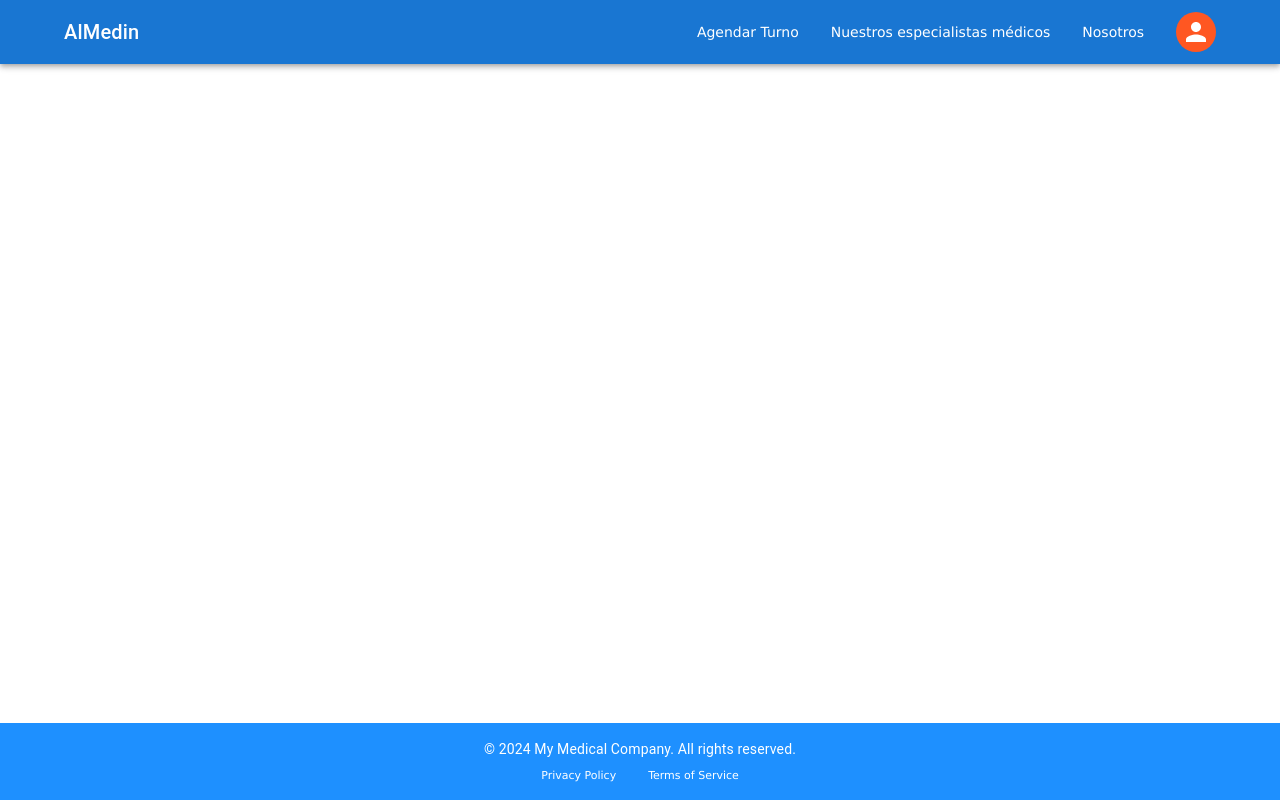
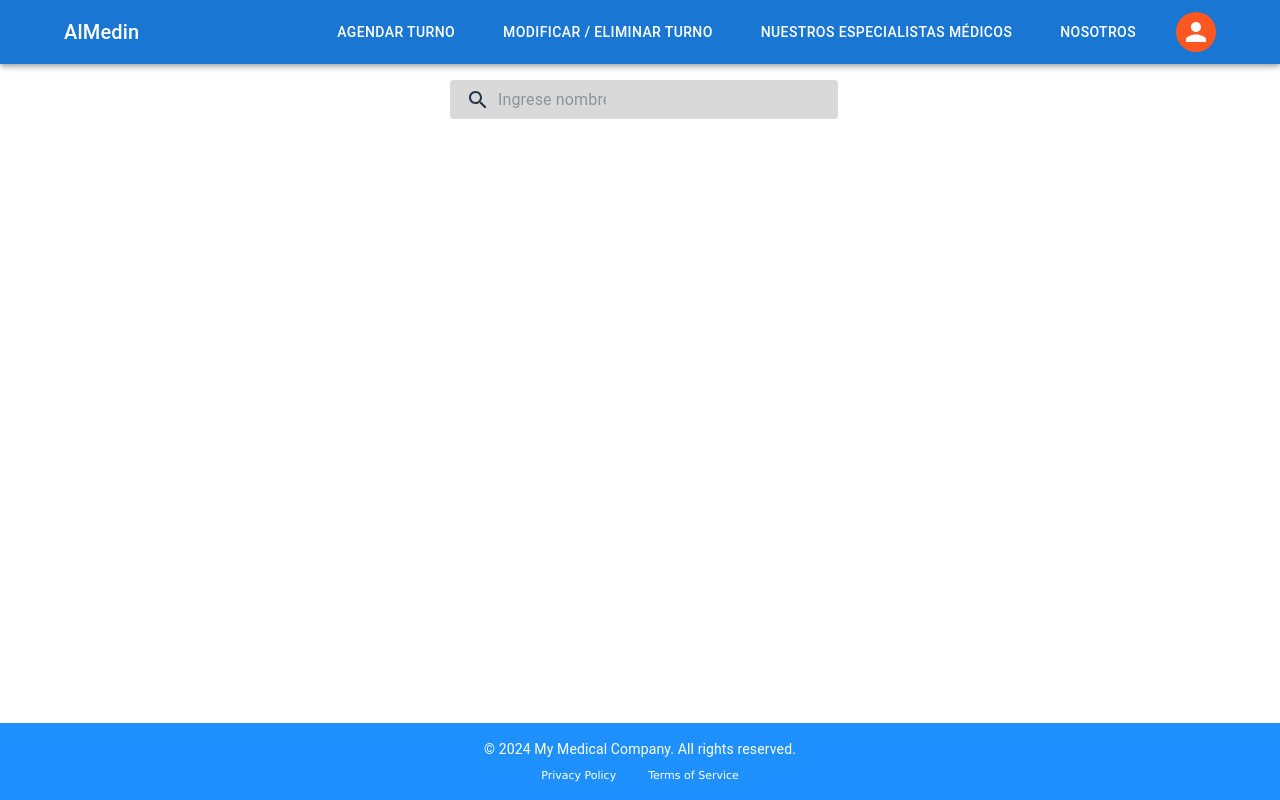
Before and after one commit to FreakySL/UMSA-GRUPO4-Front, a React (Vite) app in the folder npm-project-front/: page /buscar-turno in a window 1280 px wide. Built offline with nearby package versions, Linux system fonts and the light colour scheme.

Commit message:
Router and header modify

```diff
--- a/npm-project-front/src/App.tsx
+++ b/npm-project-front/src/App.tsx
@@ -13,11 +13,7 @@ function App() {
 
     <Router>
      <Header />
-     <Routes>
-       <Route path="/" element={<Home />} />
-       <Route path="/login" element={<Login />} />
-       <Route path="/register" element={<Register />} />
-     </Routes>
+     <RouterSelector/>
      <Footer />
    </Router>
   )
--- a/npm-project-front/src/components/Header.tsx
+++ b/npm-project-front/src/components/Header.tsx
@@ -1,5 +1,5 @@
 import React from 'react';
-import { AppBar, Toolbar, Typography, Link, Container, Box, Avatar } from '@mui/material';
+import { AppBar, Toolbar, Typography, Link, Container, Box, Avatar, Button } from '@mui/material';
 import { deepOrange } from '@mui/material/colors';
 import { useTheme } from '@mui/material/styles';
 import { useNavigate } from 'react-router-dom';
@@ -35,14 +35,27 @@ const Header: React.FC = () => {
             </Typography>
             <Box display="flex" alignItems="center">
               <nav>
-                <Link onClick={() => handleNav('/appointments')} color="inherit" underline="none" sx={{ ml: 2, color: '#fff', mr: 2 }}>
-                  Agendar Turno
+                {/* Add handleNav after testing the pages */}
+                <Link onClick={() => navigate('/agendar-turno')} color="inherit" underline="none" sx={{ ml: 2, color: '#fff', mr: 2 }}>
+                  <Button color='inherit'>
+                    Agendar Turno
+                  </Button>
                 </Link>
+                <Link onClick={() => navigate('/buscar-turno')} color="inherit" underline="none" sx={{ ml: 2, color: '#fff', mr: 2 }}>
+                  <Button color='inherit'>
+                    Modificar / Eliminar Turno
+                  </Button>
+                </Link>
+                {/* Add handleNav after testing the pages */}
                 <Link onClick={() => navigate('/specialists')} color="inherit" underline="none" sx={{ ml: 2, color: '#fff', mr: 2 }}>
-                  Nuestros especialistas médicos
+                  <Button color='inherit'>
+                    Nuestros especialistas médicos
+                  </Button>
                 </Link>
                 <Link onClick={() => navigate('/about')} color="inherit" underline="none" sx={{ ml: 2, color: '#fff', mr: 2 }}>
-                  Nosotros
+                  <Button color='inherit'>
+                    Nosotros
+                  </Button>
                 </Link>
               </nav>
               <Avatar
--- /dev/null
+++ b/npm-project-front/src/pages/SearchAppointment.tsx
@@ -0,0 +1,73 @@
+import React from 'react'
+import { styled, alpha } from '@mui/material/styles';
+import AppBar from '@mui/material/AppBar';
+import Box from '@mui/material/Box';
+import Toolbar from '@mui/material/Toolbar';
+import IconButton from '@mui/material/IconButton';
+import Typography from '@mui/material/Typography';
+import InputBase from '@mui/material/InputBase';
+import MenuIcon from '@mui/icons-material/Menu';
+import SearchIcon from '@mui/icons-material/Search';
+import { Container, Grid } from '@mui/material';
+
+const Search = styled('div')(({ theme }) => ({
+  position: 'relative',
+  borderRadius: theme.shape.borderRadius,
+  backgroundColor: alpha(theme.palette.common.black, 0.15),
+  '&:hover': {
+    backgroundColor: alpha(theme.palette.common.black, 0.25),
+  },
+  marginLeft: 0,
+  width: '100%',
+  [theme.breakpoints.up('sm')]: {
+    marginLeft: theme.spacing(1),
+    width: 'auto',
+  },
+}));
+
+const SearchIconWrapper = styled('div')(({ theme }) => ({
+  padding: theme.spacing(0, 2),
+  height: '100%',
+  position: 'absolute',
+  pointerEvents: 'none',
+  display: 'flex',
+  alignItems: 'center',
+  justifyContent: 'center',
+}));
+
+const StyledInputBase = styled(InputBase)(({ theme }) => ({
+  color: 'inherit',
+  width: '100%',
+  '& .MuiInputBase-input': {
+    padding: theme.spacing(1, 1, 1, 0),
+    // vertical padding + font size from searchIcon
+    paddingLeft: `calc(1em + ${theme.spacing(4)})`,
+    transition: theme.transitions.create('width'),
+    [theme.breakpoints.up('sm')]: {
+      width: '12ch',
+      '&:focus': {
+        width: '20ch',
+      },
+    },
+  },
+}));
+
+export const SearchAppointment: React.FC = () => {
+  return (
+    <Container maxWidth = "xs">
+      <Box sx={{ mt: 2, display: 'grid', flexDirection: 'column', alignItems: 'center' }}>
+        <Grid item xs = {9}>
+          <Search>
+            <SearchIconWrapper>
+              <SearchIcon />
+            </SearchIconWrapper>
+            <StyledInputBase
+              placeholder="Ingrese nombre del paciente"
+              inputProps={{ 'aria-label': 'search' }}
+            />
+          </Search>
+        </Grid>
+      </Box>
+    </Container>
+  )
+}
--- a/npm-project-front/src/routes/Router.tsx
+++ b/npm-project-front/src/routes/Router.tsx
@@ -1,17 +1,20 @@
-import { Routes, Route } from "react-router-dom";
+import { Route, Routes } from "react-router-dom";
 import AppointementForm from "../pages/AppointmentForm";
-import CancelMedicAppointment from "../pages/CancelMedicAppointment";
+import CreateAppointmentForm from "../pages/CreateAppointmentForm";
 import DocList from "../pages/DocList";
 import Home from "../pages/Home";
-import DownloadRecipe from "../pages/DownloadRecipe";
-import CreateAppointmentForm from "../pages/CreateAppointmentForm";
+import Login from "../pages/Login";
+import Register from "../pages/Register";
+import { SearchAppointment } from "../pages/SearchAppointment";
 
 function RouterSelector() {
   return (
     <Routes>
       <Route path="/" element={<Home />} />
+      <Route path="/login" element={<Login />} />
+      <Route path="/register" element={<Register />} />
       <Route path="/agendar-turno" element={<CreateAppointmentForm />} />
-      <Route path="/cancelar-turno" element={<CancelMedicAppointment />} />
+      <Route path="/buscar-turno" element={<SearchAppointment />} />
       <Route path="/consultar-doctores" element={<DocList />} />
       <Route path="*" element={<AppointementForm />} />
     </Routes>
```
Also changed, not shown: 1 other file (tests, documents, lock files or other folders).
